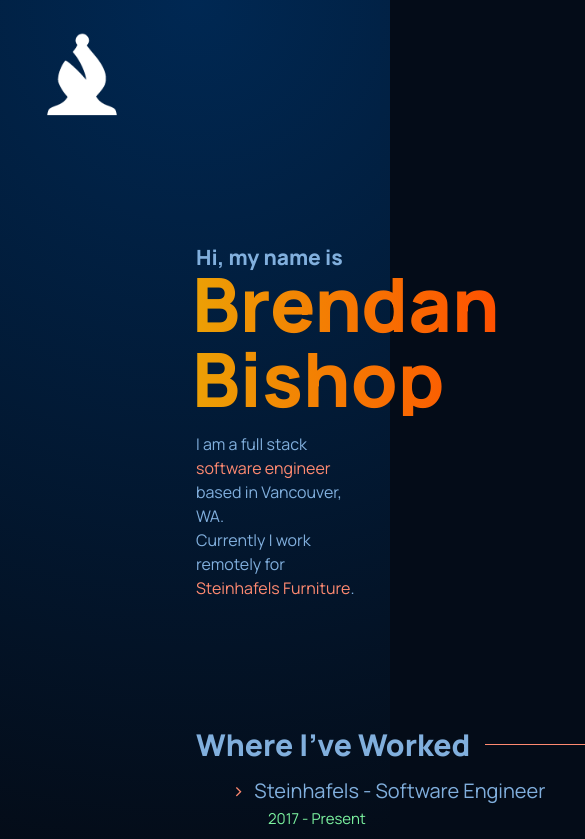
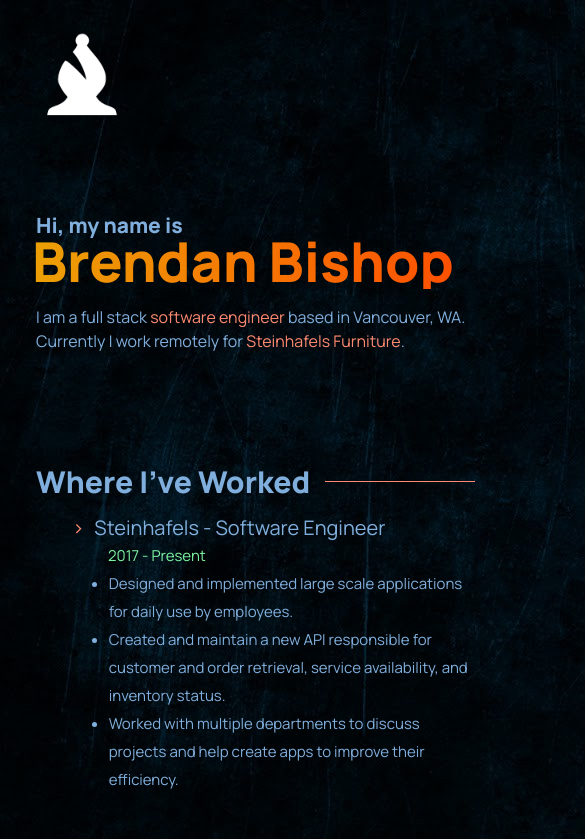
Before and after one commit to brendan612/brendanjbishop, a React (Create React App) app: page / in a window 390 px wide. Shown: the top 839 px of the page, 585 px wide, since content can reach past the window. Built offline with nearby package versions, Linux system fonts and the light colour scheme.

Commit message:
fixed mobile styling
changed background as well

```diff
--- a/src/App.css
+++ b/src/App.css
@@ -6,7 +6,8 @@
 }
 
 body {
-  background: var(--color-bg);
+  background-image: url("./assets/bg.jpg");
+  background-attachment: fixed;
 }
 
 a {
@@ -17,22 +18,20 @@
 .gradient__bg {
 
     /* ff 3.6+ */
-    background:-moz-radial-gradient(circle at 50% 0%, rgba(0, 40, 83, 1) 0%, rgba(4, 12, 24, 1) 100%);
+    /* background:-moz-radial-gradient(circle at 50% 0%, rgba(0, 40, 83, 1) 0%, rgba(4, 12, 24, 1) 100%); */
 
     /* safari 5.1+,chrome 10+ */
-    background:-webkit-radial-gradient(circle at 50% 0%, rgba(0, 40, 83, 1) 0%, rgba(4, 12, 24, 1) 100%);
+    /* background:-webkit-radial-gradient(circle at 50% 0%, rgba(0, 40, 83, 1) 0%, rgba(4, 12, 24, 1) 100%); */
 
     /* opera 11.10+ */
-    background:-o-radial-gradient(circle at 50% 0%, rgba(0, 40, 83, 1) 0%, rgba(4, 12, 24, 1) 100%);
+    /* background:-o-radial-gradient(circle at 50% 0%, rgba(0, 40, 83, 1) 0%, rgba(4, 12, 24, 1) 100%); */
 
     /* ie 10+ */
-    background:-ms-radial-gradient(circle at 50% 0%, rgba(0, 40, 83, 1) 0%, rgba(4, 12, 24, 1) 100%);
+    /* background:-ms-radial-gradient(circle at 50% 0%, rgba(0, 40, 83, 1) 0%, rgba(4, 12, 24, 1) 100%); */
 
     /* global 92%+ browsers support */
-    background:radial-gradient(circle at 50% 0%, rgba(0, 40, 83, 1) 0%, rgba(4, 12, 24, 1) 100%);
-
-
-  height: 100vh;
+    /* background:radial-gradient(circle at 50% 0%, rgba(0, 40, 83, 1) 0%, rgba(4, 12, 24, 1) 100%); */
+    background-attachment: fixed;
 }
 
 .gradient__text {
@@ -40,6 +39,10 @@
   background-clip: text;
   -webkit-background-clip: text;
   -webkit-text-fill-color: transparent;
+}
+
+.subtext-color {
+  color: var(--color-subtext);
 }
 
 .section__padding {
@@ -59,46 +62,65 @@
   justify-content: flex-start;
 }
 
-.scale-up-center {
-	-webkit-animation: scale-up-center 0.4s cubic-bezier(0.390, 0.575, 0.565, 1.000) both;
-	        animation: scale-up-center 0.4s cubic-bezier(0.390, 0.575, 0.565, 1.000) both;
-}
-
- @-webkit-keyframes scale-up-center {
-  0% {
-    -webkit-transform: scale(0.5);
-            transform: scale(0.5);
+@media screen and (max-width: 1700px){
+  .gradient__bg {
+    width: fit-content;
   }
-  100% {
-    -webkit-transform: scale(1);
-            transform: scale(1);
+  .section__padding {
+    padding: 1rem 5rem;
   }
-}
-@keyframes scale-up-center {
-  0% {
-    -webkit-transform: scale(0.5);
-            transform: scale(0.5);
+  .section__margin {
+    margin: 1rem 5rem;
   }
-  100% {
-    -webkit-transform: scale(1);
-            transform: scale(1);
+  .bjb__body {
+    margin-left: auto;
+  }
+  .bjb__details {
+    width: 100%;
+    display: flex;
+    justify-content: flex-start;
   }
 }
 
-@media screen and (max-width: 700px) {
+@media screen and (max-width: 1050px) {
+  .gradient__bg {
+    width: fit-content;
+  }
   .section__padding {
-    padding: 4rem;
+    padding: 1rem 3rem;
   }
   .section__margin {
-    margin: 4rem;
+    margin: 1rem 3rem;
+  }
+  .bjb__body {
+    margin-left: auto;
+  }
+  .bjb__details {
+    width: 100%;
+    display: flex;
+    justify-content: flex-start;
+    flex-direction: column;
   }
 }
 
 @media screen and (max-width: 550px) {
+  .gradient__bg {
+    width: fit-content;
+  }
+
   .section__padding {
-    padding: 4rem 2rem;
+    padding: 2rem 2rem;
   }
   .section__margin {
-    margin: 4rem 2rem;
+    margin: 2rem 2rem;
+  }
+  .bjb__body {
+    margin-left: auto;
+  }
+  .bjb__details {
+    width: 100%;
+    display: flex;
+    justify-content: flex-start;
+    flex-direction: column;
   }
 }
--- a/src/containers/experience/Experience.css
+++ b/src/containers/experience/Experience.css
@@ -74,3 +74,18 @@
     font-size: 15px;
     margin-left: 10%;
 }
+
+@media  screen and (max-width: 1050px) {
+}
+
+@media  screen and (max-width: 650px) {
+    .bjb__experience-content h2::after{
+        content: "";
+        display: block;
+        position: relative;
+        width: 150px;
+        height: 1px;
+        margin-left: 15px;
+        background-color: var(--color-subtext);
+    }
+}
--- a/src/containers/header/Header.css
+++ b/src/containers/header/Header.css
@@ -64,7 +64,7 @@
         flex-direction: column;
     }
     .bjb__header-content {
-        max-resolution: 0 0 3rem;
+        margin: 0 0 3rem;
     }
 }
 
@@ -73,6 +73,10 @@
         font-size: 21px;
         line-height: 50px;
     }
+    .bjb__header h2 {
+        font-size: 55px;
+        line-height: 55px;
+    }
     .bjb__header p {
         font-size: 16px;
         line-height: 24px;
--- a/src/containers/header/Header.jsx
+++ b/src/containers/header/Header.jsx
@@ -10,7 +10,7 @@
       <div className="bjb__header-content">
         <h1>Hi, my name is</h1>
         <h2 className="gradient__text">Brendan Bishop</h2>
-        <p>I am a full stack <span style={lightTextColor}>software engineer</span> based in Vancouver, WA.</p>
+        <p>I am a full stack <span className='subtext-color'>software engineer</span> based in Vancouver, WA.</p>
         <p>Currently I work remotely for <a className='fromMiddleHover' href='https://www.steinhafels.com' target="_blank">Steinhafels Furniture</a>.</p>
       </div>
     </div>
--- a/src/index.css
+++ b/src/index.css
@@ -6,7 +6,7 @@
   --gradient-text: linear-gradient(89.97deg, #ec9f05 1.84%, #ff4e00  102.67%);
   --gradient-bar: linear-gradient(103.22deg, #AE67FA -13.86%, #F49867 99.55%);
 
-  --color-bg: #040C18;
+  --color-bg: radial-gradient(circle at 50% 0%, rgba(0, 40, 83, 1) 0%, rgba(4, 12, 24, 1) 100%);
   --color-footer : #031B34;
   --color-blog: #042c54;
   --color-text: #81AFDD;
```
Also changed, not shown: src/assets/bg.jpg.
